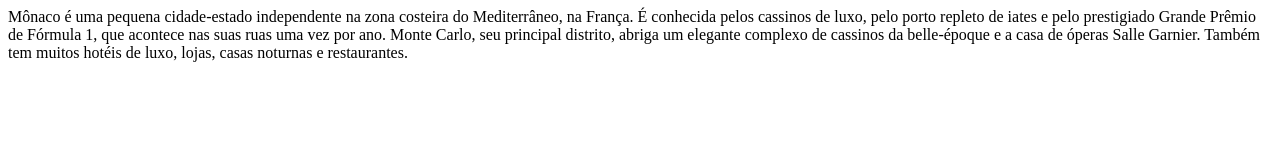
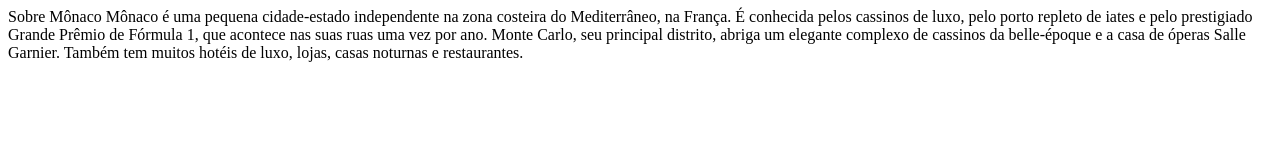
Before and after one commit to LuizHVM/Luiz-HTML, a plain HTML site: page index.html in a window 1280 px wide. Drawn offline with Linux system fonts and the light colour scheme.

Commit message:
index.html

```diff
--- a/index.html
+++ b/index.html
@@ -6,6 +6,6 @@
     <title>Document</title>
 </head>
 <body>
-     Mônaco é uma pequena cidade-estado independente na zona costeira do Mediterrâneo, na França. É conhecida pelos cassinos de luxo, pelo porto repleto de iates e pelo prestigiado Grande Prêmio de Fórmula 1, que acontece nas suas ruas uma vez por ano. Monte Carlo, seu principal distrito, abriga um elegante complexo de cassinos da belle-époque e a casa de óperas Salle Garnier. Também tem muitos hotéis de luxo, lojas, casas noturnas e restaurantes.
+     Sobre Mônaco Mônaco é uma pequena cidade-estado independente na zona costeira do Mediterrâneo, na França. É conhecida pelos cassinos de luxo, pelo porto repleto de iates e pelo prestigiado Grande Prêmio de Fórmula 1, que acontece nas suas ruas uma vez por ano. Monte Carlo, seu principal distrito, abriga um elegante complexo de cassinos da belle-époque e a casa de óperas Salle Garnier. Também tem muitos hotéis de luxo, lojas, casas noturnas e restaurantes.
 </body>
 </html>
```
